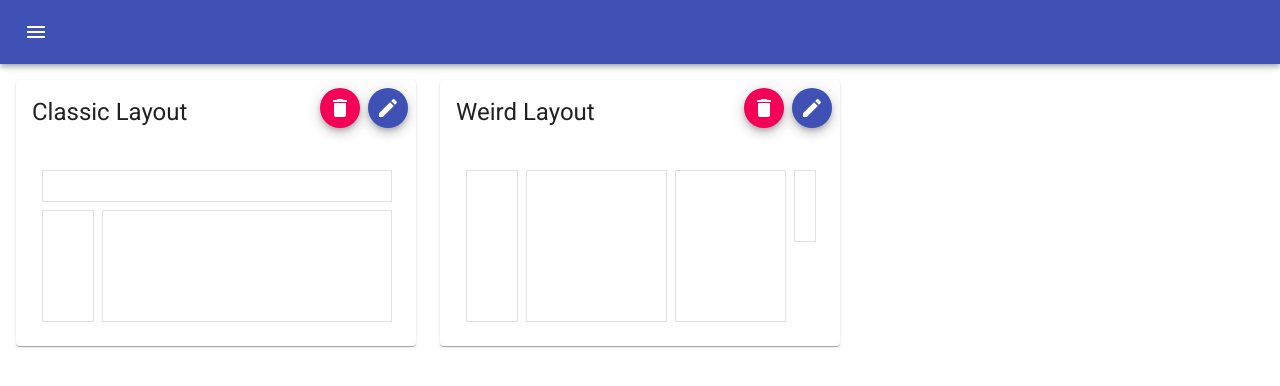
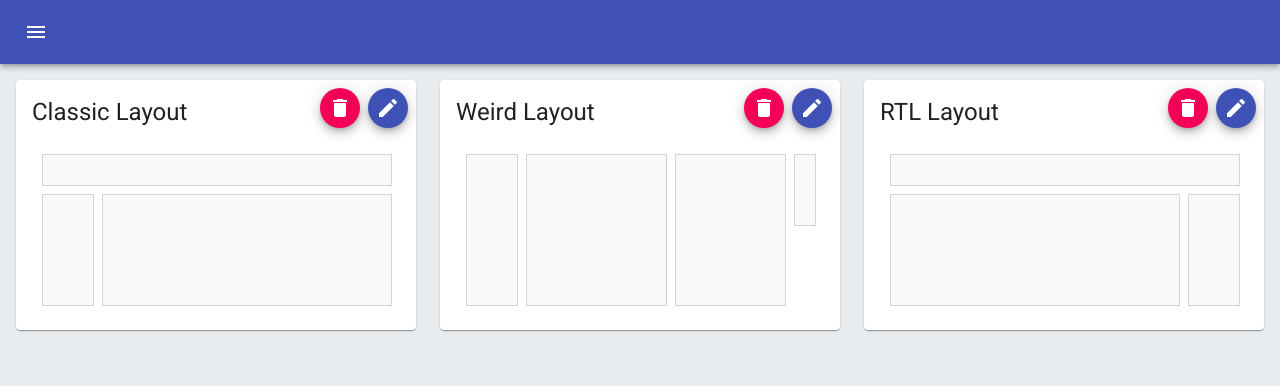
Before and after one commit to romanro/dnd-layout, a React (Create React App) app: page /#/ in a window 1280 px wide. Shown: the top 386 px of the page. Built offline with nearby package versions, Linux system fonts and the light colour scheme.

Commit message:
small styling improovments + 3 layout added

```diff
--- a/src/_data/mock.layouts.data.ts
+++ b/src/_data/mock.layouts.data.ts
@@ -19,5 +19,15 @@ export const MOCK_LAYOUTS: Array<ILayout> = [
             { i: 'article2', x: 7, y: 0, w: 4, h: 4, static: true },
             { i: 'aside2', x: 11, y: 0, w: 1, h: 2, static: true },
         ]
-    }
+    },
+    {
+        id: 'rtl',
+        name: 'RTL Layout',
+        elements: [
+            { i: 'header', x: 0, y: 0, w: 12, h: 1, static: true },
+            { i: 'article', x: 0, y: 1, w: 10, h: 3, static: true },
+            { i: 'aside', x: 10, y: 1, w: 2, h: 3, static: true },
+
+        ]
+    },
 ];
--- a/src/index.scss
+++ b/src/index.scss
@@ -12,9 +12,8 @@ body {
   -moz-osx-font-smoothing: grayscale;
 }
 
-code {
-  font-family: source-code-pro, Menlo, Monaco, Consolas, 'Courier New',
-    monospace;
+html {
+  background: $gray-200;
 }
 
 .grid-container {
@@ -22,6 +21,10 @@ code {
 
   .grid-item {
     position: relative;
+
+    .card-header {
+      padding-bottom: 0;
+    }
 
     .grid-actions {
       position: absolute;
@@ -36,7 +39,8 @@ code {
 
   .react-grid-layout {
     .react-grid-item {
-      border: 1px solid $gray-300;
+      border: 1px solid $gray-400;
+      background-color: $gray-100;
 
       .widget-placeholder {
         position: absolute;
@@ -78,6 +82,12 @@ code {
       margin-bottom: 1rem;
     }
   }
+
+  .layout-container {
+    padding-left: 2rem;
+    padding-right: 2rem;
+    padding-bottom: 2rem;
+  }
 }
 
 .widget-draggable-container {
--- a/src/pages/ConfigurationPage.tsx
+++ b/src/pages/ConfigurationPage.tsx
@@ -1,4 +1,4 @@
-import { Grid } from '@material-ui/core';
+import { Card, Grid } from '@material-ui/core';
 import React from 'react';
 import { useDispatch, useSelector } from 'react-redux';
 import { useParams } from 'react-router-dom';
@@ -45,7 +45,8 @@ export const ConfigurationPage = () => {
     return (
       <div className="config-page grid-container">
         <Grid container spacing={3}>
-          <Grid item xs={12} sm={4} lg={3} className="widgets-bar">
+          <Grid item xs={12} sm={4} lg={3}>
+            <Card className="widgets-bar">
               <h2>Widgets:</h2>
               <WidgetDraggableContainer currentWidget={EnumWidgetType.RED} />
               <WidgetDraggableContainer currentWidget={EnumWidgetType.BLUE} />
@@ -53,14 +54,17 @@ export const ConfigurationPage = () => {
               <WidgetDraggableContainer
                 currentWidget={EnumWidgetType.TRANSPARENT}
               />
+            </Card>
           </Grid>
           <Grid item xs={12} sm={8} lg={9}>
+            <Card className="layout-container">
               <h2>{layout.name}</h2>
               <Layout
                 layout={layout}
                 isEditable={true}
                 updateLayout={updateLayout}
               />
+            </Card>
           </Grid>
         </Grid>
       </div>
--- a/src/pages/LayoutsPage.tsx
+++ b/src/pages/LayoutsPage.tsx
@@ -30,7 +30,7 @@ export const LayoutsPage = () => {
         {layouts.map((layout, index) => (
           <Grid key={index} item xs={12} sm={6} lg={4}>
             <Card className="grid-item">
-              <CardHeader title={layout.name} />
+              <CardHeader className="card-header" title={layout.name} />
               <CardContent>
                 <Layout layout={layout} isEditable={false} />
               </CardContent>
```
Lines whose indentation alone changed are shown as unchanged.
